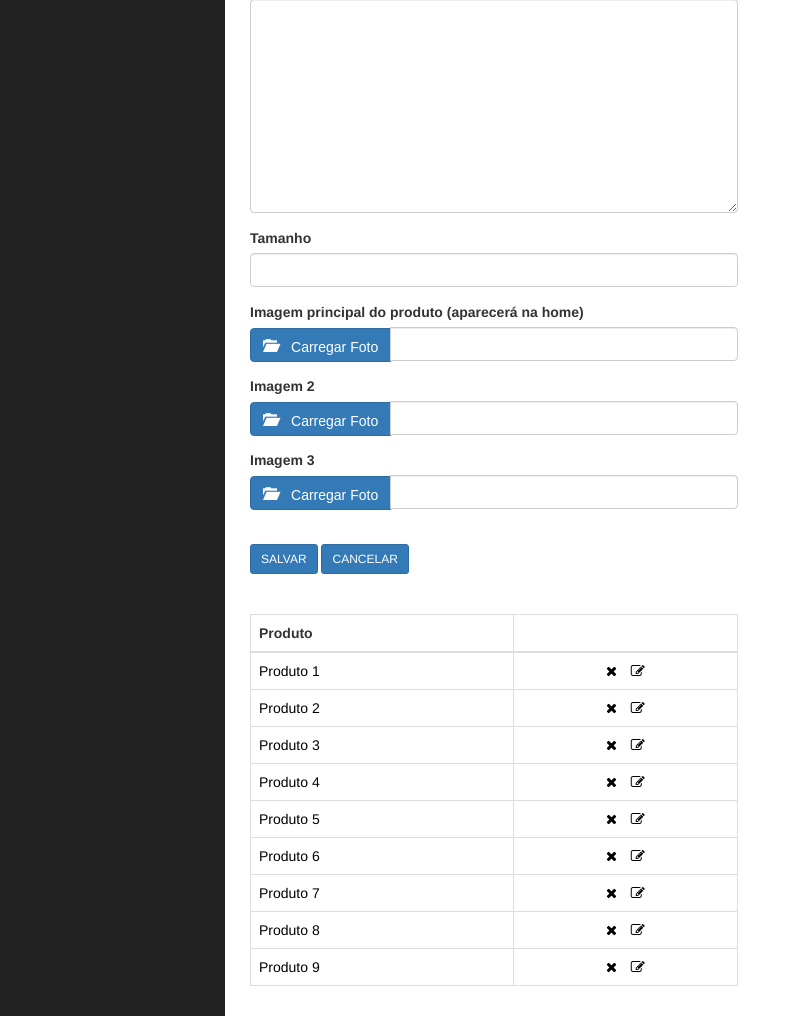
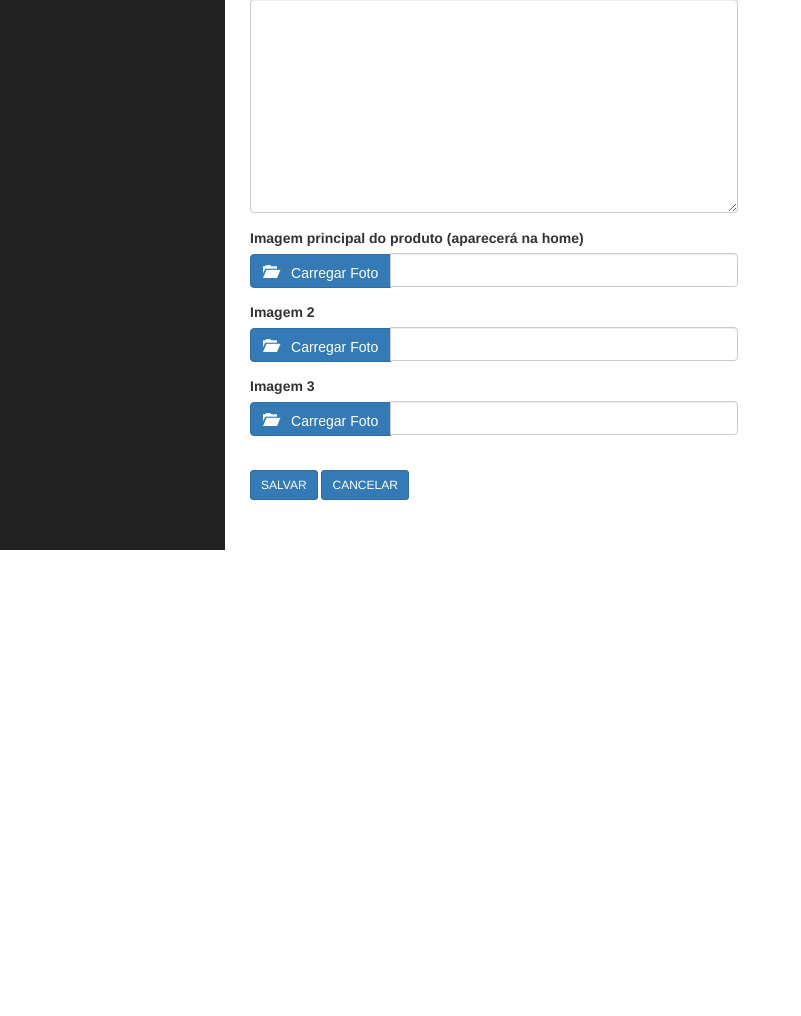
Before and after one commit to lotusdesign/agisupri, a CodeIgniter app: page /database/index.php/cadastrar_produto/view in a window 1280 px wide. Shown: the part 938-1954 px from the top of the page, without its empty margins (0-801 px from the left). After the commit the page ends 1488 px from the top, so only its background shows below. Run offline with CodeIgniter, Linux system fonts and the light colour scheme; tables that the repository leaves empty or names only in its code hold one stand-in row (values such as "Sample post"); grey boxes labelled with a size stand in for pictures from a placeholder-image service; some libraries are stand-ins or nearby versions.

Commit message:
Listar Produtos

```diff
--- a/application/config/routes.php
+++ b/application/config/routes.php
@@ -62,6 +62,8 @@ $route['resultados_busca'] = '/produto/buscar/$1';
 $route['admin/cadastrar_produto'] = '/cadastrar_produto/view';
 $route['admin/obter_categorias_combo/(:any)'] = '/cadastrar_produto/obter_categorias_combo/$1';
 $route['admin/salvar_produto'] = '/cadastrar_produto/salvar';
+$route['admin/listar_produtos'] = '/listar_produto/view';
+$route['admin/excluir_produto/(:any)'] = '/listar_produto/excluir/$1';
 $route['admin/cadastrar_cliente'] = '/cadastrar_cliente/view';
 $route['admin/salvar_cliente'] = '/cadastrar_cliente/salvar';
 $route['admin'] = '/admin/view';
--- a/application/models/Produto_model.php
+++ b/application/models/Produto_model.php
@@ -34,4 +34,9 @@ class Produto_model extends CI_Model {
 
 		return $query->result_array ();
 	}
+
+	public function excluir_produto($id_produto = 0) {
+		$query = $this-> db -> where ( 'id_produto',  $id_produto );
+		$query = $this-> db -> delete( 'produtos');
+	}
 }
--- a/application/views/admin/cadastrar_produto.php
+++ b/application/views/admin/cadastrar_produto.php
@@ -116,9 +116,6 @@
 								<textarea class="form-control" cols="30" rows="10" name="descricao"></textarea>
 							</div>
 							<div class="form-group">
-								<label>Tamanho</label> <input class="form-control" name="tamanho">
-							</div>
-							<div class="form-group">
 								<label>Imagem principal do produto (aparecerá na home)</label>
 								<div class="input-group">
 									<span class="input-group-btn"> <span class="btn btn-primary btn-file glyphicon glyphicon-folder-open"> <span>Carregar Foto</span> <input type="file" name="imagem1">
@@ -148,54 +145,6 @@
 							<br />
 							<br />
 						</form>
-						<div class="table-responsive">
-							<table class="table table-bordered table-hover tabelacliente">
-								<thead>
-									<tr>
-										<th>Produto</th>
-										<th></th>
-									</tr>
-								</thead>
-								<tbody>
-									<tr>
-										<td><a href="editar-produto.html">Produto 1</a></td>
-										<td><a href="#" title="Excluir" class="fa fa-times"></a> <a href="editar-produto.html" title="Editar" class="fa fa-pencil-square-o"></a></td>
-									</tr>
-									<tr>
-										<td><a href="editar-produto.html">Produto 2</a></td>
-										<td><a href="#" title="Excluir" class="fa fa-times"></a> <a href="editar-produto.html" title="Editar" class="fa fa-pencil-square-o"></a></td>
-									</tr>
-									<tr>
-										<td><a href="editar-produto.html">Produto 3</a></td>
-										<td><a href="#" title="Excluir" class="fa fa-times"></a> <a href="editar-produto.html" title="Editar" class="fa fa-pencil-square-o"></a></td>
-									</tr>
-									<tr>
-										<td><a href="editar-produto.html">Produto 4</a></td>
-										<td><a href="#" title="Excluir" class="fa fa-times"></a> <a href="editar-produto.html" title="Editar" class="fa fa-pencil-square-o"></a></td>
-									</tr>
-									<tr>
-										<td><a href="editar-produto.html">Produto 5</a></td>
-										<td><a href="#" title="Excluir" class="fa fa-times"></a> <a href="editar-produto.html" title="Editar" class="fa fa-pencil-square-o"></a></td>
-									</tr>
-									<tr>
-										<td><a href="editar-produto.html">Produto 6</a></td>
-										<td><a href="#" title="Excluir" class="fa fa-times"></a> <a href="editar-produto.html" title="Editar" class="fa fa-pencil-square-o"></a></td>
-									</tr>
-									<tr>
-										<td><a href="editar-produto.html">Produto 7</a></td>
-										<td><a href="#" title="Excluir" class="fa fa-times"></a> <a href="editar-produto.html" title="Editar" class="fa fa-pencil-square-o"></a></td>
-									</tr>
-									<tr>
-										<td><a href="editar-produto.html">Produto 8</a></td>
-										<td><a href="#" title="Excluir" class="fa fa-times"></a> <a href="editar-produto.html" title="Editar" class="fa fa-pencil-square-o"></a></td>
-									</tr>
-									<tr>
-										<td><a href="editar-produto.html">Produto 9</a></td>
-										<td><a href="#" title="Excluir" class="fa fa-times"></a> <a href="editar-produto.html" title="Editar" class="fa fa-pencil-square-o"></a></td>
-									</tr>
-								</tbody>
-							</table>
-						</div>
 					</div>
 				</div>
 			</div>
```
